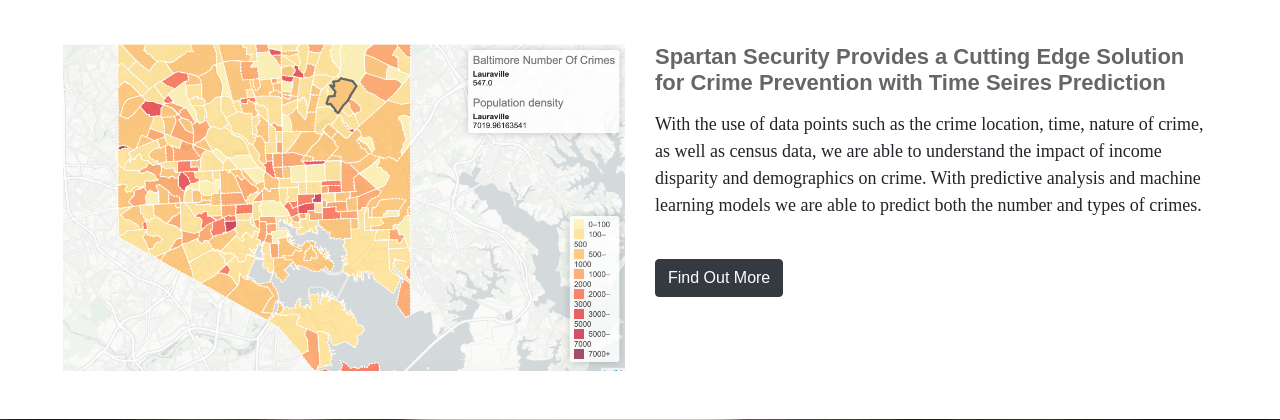
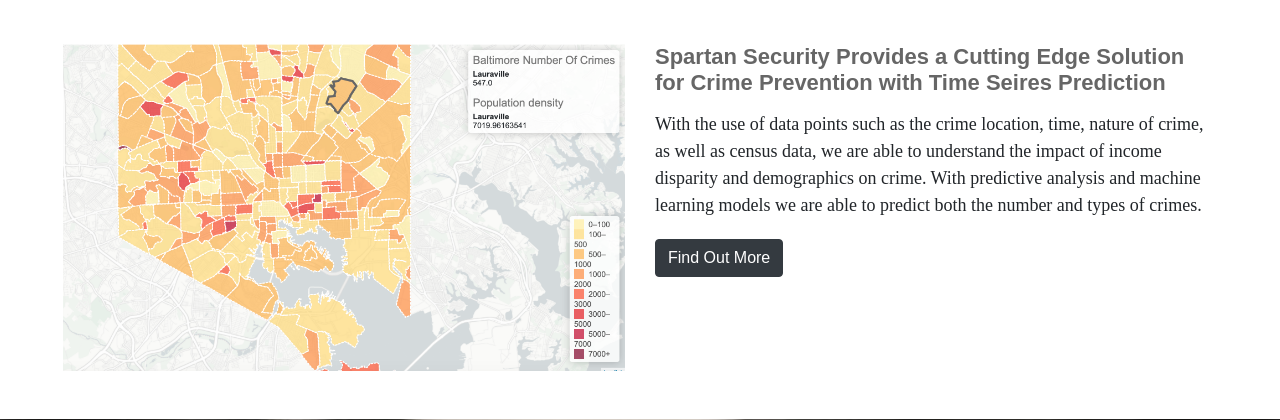
Before and after one commit to Swayam595/SpartanSecurity, a Flask app: page / in a window 1280 px wide. Shown: the part 604-1024 px from the top of the page. Run offline with Flask 2, Linux system fonts and the light colour scheme; some libraries are stand-ins or nearby versions.

Commit message:
home page css correction

```diff
--- a/app/templates/home2.html
+++ b/app/templates/home2.html
@@ -29,7 +29,7 @@
                 demographics on crime. With predictive analysis and
                 machine learning models we are able to predict both
                 the number and types of crimes.</p>
-            <a href="/predanalytics"><button class="btn btn-dark my-4">Find Out More</button></a>
+            <a href="/predanalytics"><button class="btn btn-dark my-1">Find Out More</button></a>
         </div>
     </div>
     <div class="row news-banner-container">
```
